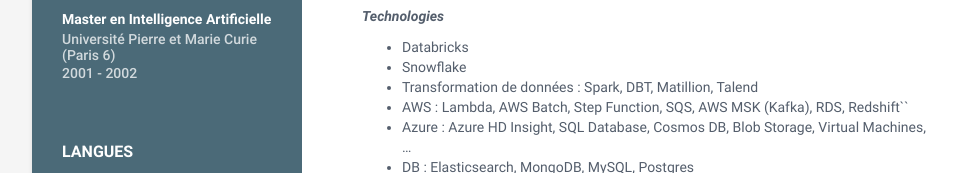
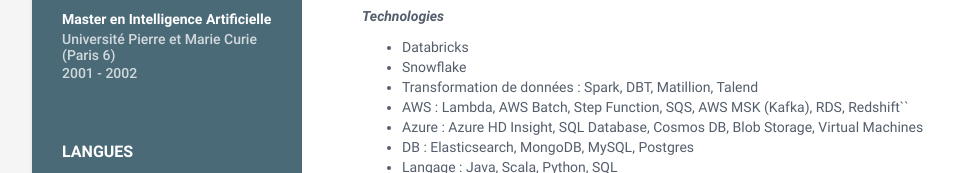
Before and after one commit to stephanetrou/stephanetrou.github.io, a plain HTML site: page cv/index.html in a window 1280 px wide. Shown: the part 617-790 px from the top of the page, without its empty margins (128-1089 px from the left). Drawn offline with Linux system fonts and the light colour scheme.

Commit message:
Merge pull request #6 from stephanetrou/feature/simplify_xp_v2
feature/simplify xp v2

```diff
--- a/cv/index.html
+++ b/cv/index.html
@@ -3,7 +3,7 @@
 <a href=https://stephanetrou.github.io/path/to/resume.pdf download>CV / Resume (not working)</a></li></ul></div></div><div class=main-wrapper><section class="section summary-section"><h2 class=section-title><i class="fa fa-user"></i>A propos de moi</h2><div class=summary><p>Software/Data Engineer passionné par la résolution de problèmes techniques.</p></div><div class=tags></div></section><section class="section experiences-section"><h2 class=section-title><i class="fa fa-briefcase"></i>Expériences</h2><div class=item><div class=meta><div class=upper-row><h3 class=job-title>Lead Data Engineer / Data Architect</h3></div><div class=job-info><div class=company>Ippon Technologies</div><div class=time>Janvier 2015 - Present</div></div></div><div class=details><p><p>Technical Leader pour des clients grands comptes (<em>EDF, Air Liquide</em>) et scale-ups (<em>Believe Digital</em>).</p><p>Conception, mise en place de plateformes de données dans le cloud public (<em>AWS, Azure</em>) et modernisation de datalakes.</p><p>Collaboration avec les développeurs pour implémenter des plateformes d&rsquo;ingestion et de transformation de données.
 Coaching des équipes pour la mise en place de bonnes pratiques de développement, mise en production et de monitoring.</p><p>Expérience avec de fortes volumétries de données structurées et semi-structurées (<em>plus de 1 milliard d&rsquo;enregistrements par jour chez Believe Digital</em>)
 et séries temporelles (<em>EDF Renouvelables, Dalkia</em>).</p><p>Participation à la mise en place d&rsquo;une plateforme de données pour le ministère de la Santé (<em>Health Data Hub</em>),
-avec des contraintes élevées en matière de sécurité et de DevOps.</p><p><em><strong>Technologies</strong></em></p><ul><li>Databricks</li><li>Snowflake</li><li>Transformation de données : Spark, DBT, Matillion, Talend</li><li>AWS : Lambda, AWS Batch, Step Function, SQS, AWS MSK (Kafka), RDS, Redshift``</li><li>Azure : Azure HD Insight, SQL Database, Cosmos DB, Blob Storage, Virtual Machines, &mldr;</li><li>DB : Elasticsearch, MongoDB, MySQL, Postgres</li><li>Langage : Java, Scala, Python, SQL</li><li>CICD : Terraform, Packer, Ansible</li></ul></p></div></div><div class=item><div class=meta><div class=upper-row><h3 class=job-title>Data Engineer</h3></div><div class=job-info><div class=company>Ippon Technologies</div><div class=time>Juin 2013 - Décembre 2014</div></div></div><div class=details><p><p>Réalisation de différents POCs de services visant à valoriser les données historiquement récoltées et stockées par AAA Data.</p><p>Traitement de données Big Data : +270 millions d&rsquo;enregistrements - entre 15 et 20 événements/véhicule
+avec des contraintes élevées en matière de sécurité et de DevOps.</p><p><em><strong>Technologies</strong></em></p><ul><li>Databricks</li><li>Snowflake</li><li>Transformation de données : Spark, DBT, Matillion, Talend</li><li>AWS : Lambda, AWS Batch, Step Function, SQS, AWS MSK (Kafka), RDS, Redshift``</li><li>Azure : Azure HD Insight, SQL Database, Cosmos DB, Blob Storage, Virtual Machines</li><li>DB : Elasticsearch, MongoDB, MySQL, Postgres</li><li>Langage : Java, Scala, Python, SQL</li><li>CICD : Terraform, Packer, Ansible</li></ul></p></div></div><div class=item><div class=meta><div class=upper-row><h3 class=job-title>Data Engineer</h3></div><div class=job-info><div class=company>Ippon Technologies</div><div class=time>Juin 2013 - Décembre 2014</div></div></div><div class=details><p><p>Réalisation de différents POCs de services visant à valoriser les données historiquement récoltées et stockées par AAA Data.</p><p>Traitement de données Big Data : +270 millions d&rsquo;enregistrements - entre 15 et 20 événements/véhicule
 Développement d&rsquo;un outil de scoring avec Elastic Search permettant d&rsquo;améliorer la codification des véhicules (projet ayant dégagé un ROI en moins de 1 an)</p><p><em><strong>Technologies</strong></em> : Spark, Java, Spring, ElasticSearch</p></p></div></div><div class=item><div class=meta><div class=upper-row><h3 class=job-title>Java Fullstack Developer</h3></div><div class=job-info><div class=company>Ippon Technologies</div><div class=time>Janvier 2013 - Décembre 2014</div></div></div><div class=details><p><p>Conception d&rsquo;applications WEB (Front/Back Office) pour AAA - Data et LVMH (Dior Parfum)</p><p><em><strong>Technologies</strong></em> : Java, Spring, MySQL, Boostrap, TDD, Talend</p></p></div></div><div class=item><div class=meta><div class=upper-row><h3 class=job-title>Leader Technique Java/JEE</h3></div><div class=job-info><div class=company>Orex SA - Procapital Securities Services</div><div class=time>Février 2011 - Décembre 2012</div></div></div><div class=details><p><p>Optimisation des applications de dépouillement en temps réel des exécutions boursières.
 Architecture SOA, suivi de production, mise aux normes de qualité, amélioration des procédures internes.</p><p><em><strong>Technologies</strong></em> : Java, Spring, Tomcat, Vaadin, IBM MQ, MySQL</p></p></div></div><div class=item><div class=meta><div class=upper-row><h3 class=job-title>Java Developer</h3></div><div class=job-info><div class=company>Orex SA</div><div class=time>Avril 2004 - Décembre 2012</div></div></div><div class=details><p><p>Développement et maintenance du progiciel « @dhoc ».
 Spécifications architecture fonctionnalités logiciel.
```
